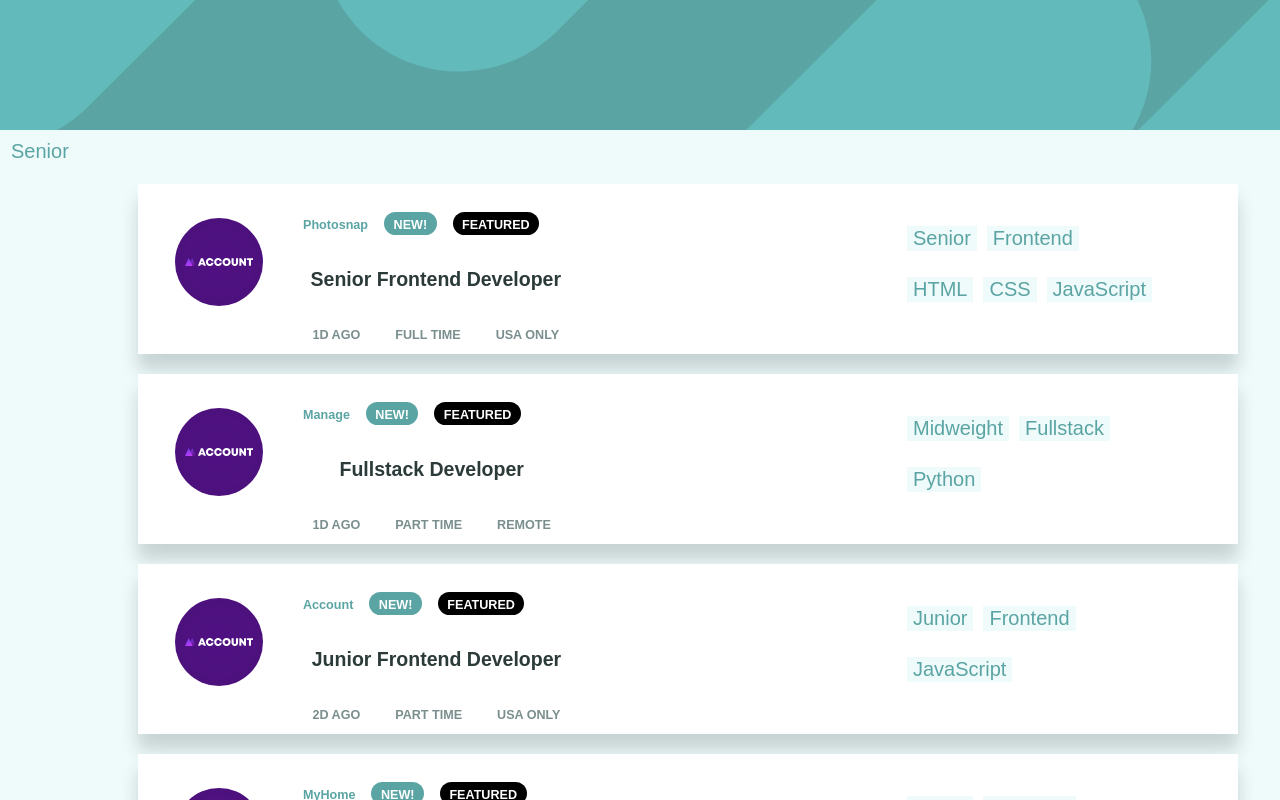
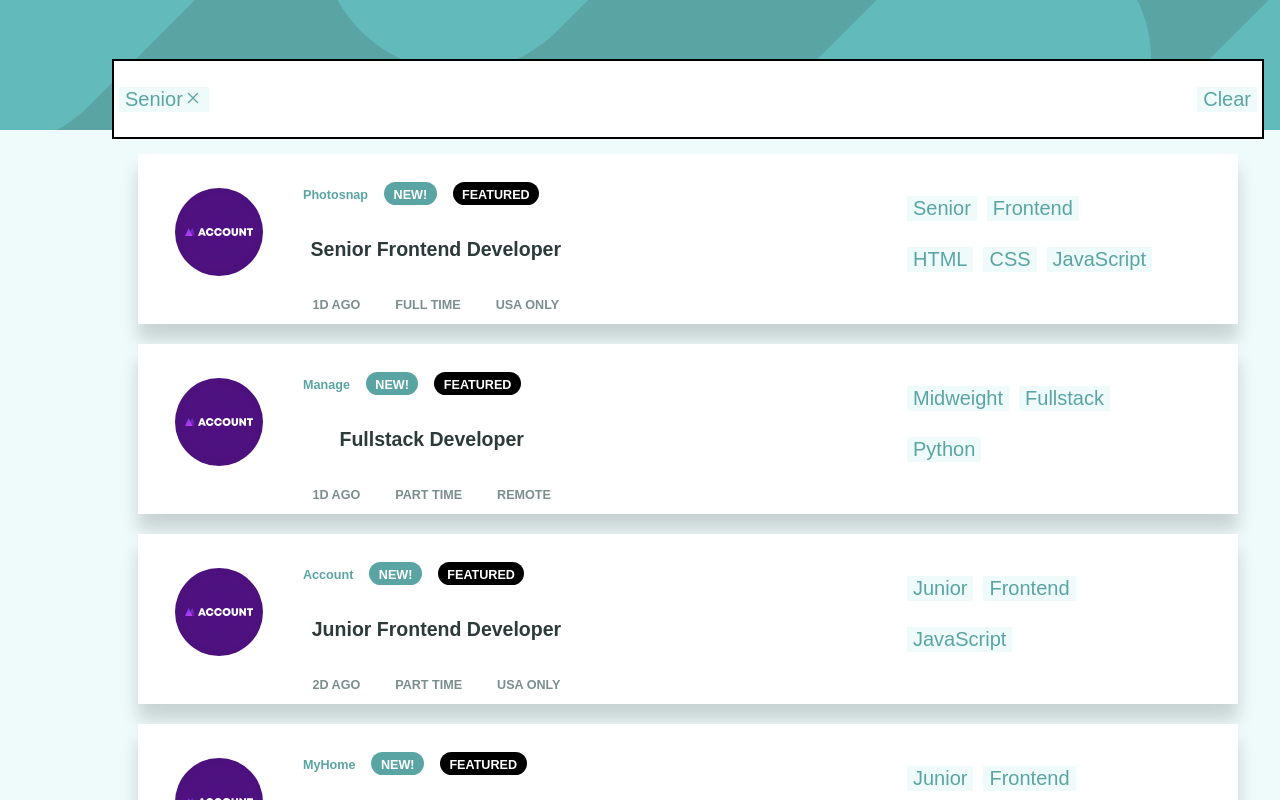
Before and after one commit to yunusfirat/job-listings-react, a React (Create React App) app: page / in a window 1280 px wide. Both pictures are taken after a click on the button "Senior". Shown: the top 800 px of the page. Built offline with nearby package versions, Linux system fonts and the light colour scheme.

Commit message:
added React icons and style search section

```diff
--- a/package.json
+++ b/package.json
@@ -6,6 +6,7 @@
     "@codeyourfuture/eslint-config-standard": "^2.1.0",
     "react": "^17.0.2",
     "react-dom": "^17.0.2",
+    "react-icons": "^4.2.0",
     "react-scripts": "4.0.3",
     "stop-runaway-react-effects": "^2.0.0",
     "web-vitals": "^1.1.2"
--- a/src/App.css
+++ b/src/App.css
@@ -28,6 +28,7 @@
   color: #61dafb;
 }
 
+
 @keyframes App-logo-spin {
   from {
     transform: rotate(0deg);
--- a/src/App.js
+++ b/src/App.js
@@ -8,7 +8,7 @@ function App() {
   return (
     <div className="App">
       <Navbar />
-      {searchArray&& <Search /> }
+      {searchArray.length > 0 ? <Search /> : null}
       <Joblist />
     </div>
   );
--- a/src/Joblist.css
+++ b/src/Joblist.css
@@ -148,3 +148,18 @@ button:hover {
     margin-left: 2rem;
     margin-top: 2.4rem;
 }
+
+.search {
+    display: flex;
+    gap: 3px;
+    text-align: center;
+    border: 2px solid black;
+    justify-content: space-between;
+    height: 5rem;
+    width: 72rem;
+    align-items: center;
+    position: absolute;
+    top:59px;
+    left:7rem;
+    background-color: #fff;
+  }
--- a/src/Search.js
+++ b/src/Search.js
@@ -1,14 +1,34 @@
 import React from "react";
 import { useGlobalContext } from "./Context";
+import { VscClose } from "react-icons/vsc";
+
 const Search = () => {
-    const { searchArray } = useGlobalContext();
+    const { searchArray, setSearchArray } = useGlobalContext();
+
+    const remove = (e) => {
+        setSearchArray(searchArray.filter((element) => element !== e.target.value));
+    };
+    const clear = () => {
+        while(searchArray.length>0){
+            searchArray.pop();
+        }
+    setSearchArray(searchArray);
+    };
     return (
-        <div>
+        <div className="search">
+            <div style={{ display:"flex" }}>
             {searchArray.map((element) => {
                 return (
-                    <button>{element}</button>
+                    <button
+                    onClick={remove}
+                    value={element}>{element}<VscClose /></button>
                 );
             })}
+            </div>
+            <div>
+            <button onClick={clear}>Clear</button>
+
+            </div>
         </div>
     );
 };
--- a/src/SingleJob.js
+++ b/src/SingleJob.js
@@ -8,7 +8,6 @@ const SingleJob = ({ job }) => {
     const { setSearchArray, searchArray } = useGlobalContext();
     console.log(searchArray);
     const add = (e) => {
-        console.log(setSearchArray);
         const name = e.target.value;
         setSearchArray(searchArray.concat(name));
     };
```
Also changed, not shown: 1 other file (tests, documents, lock files or other folders).
